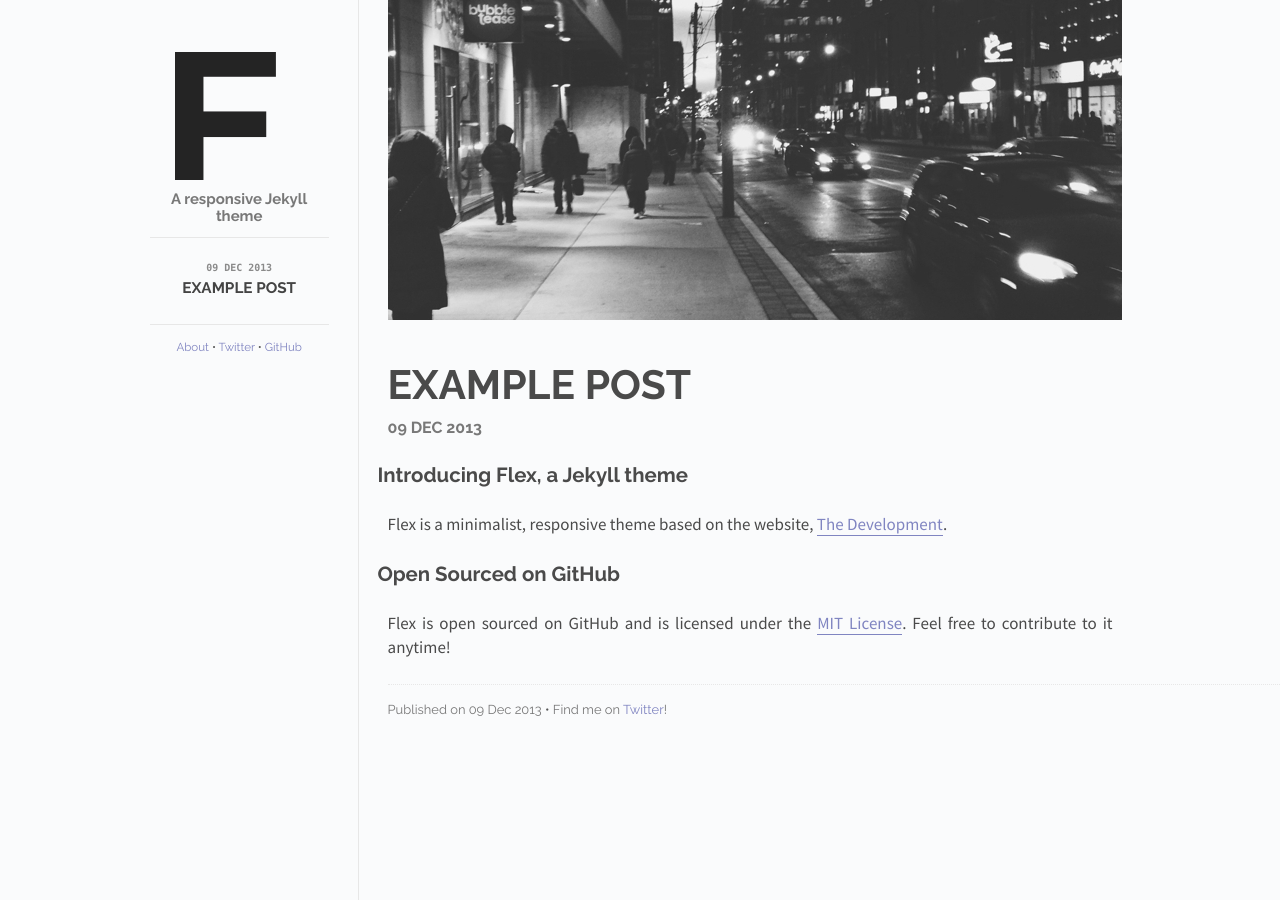
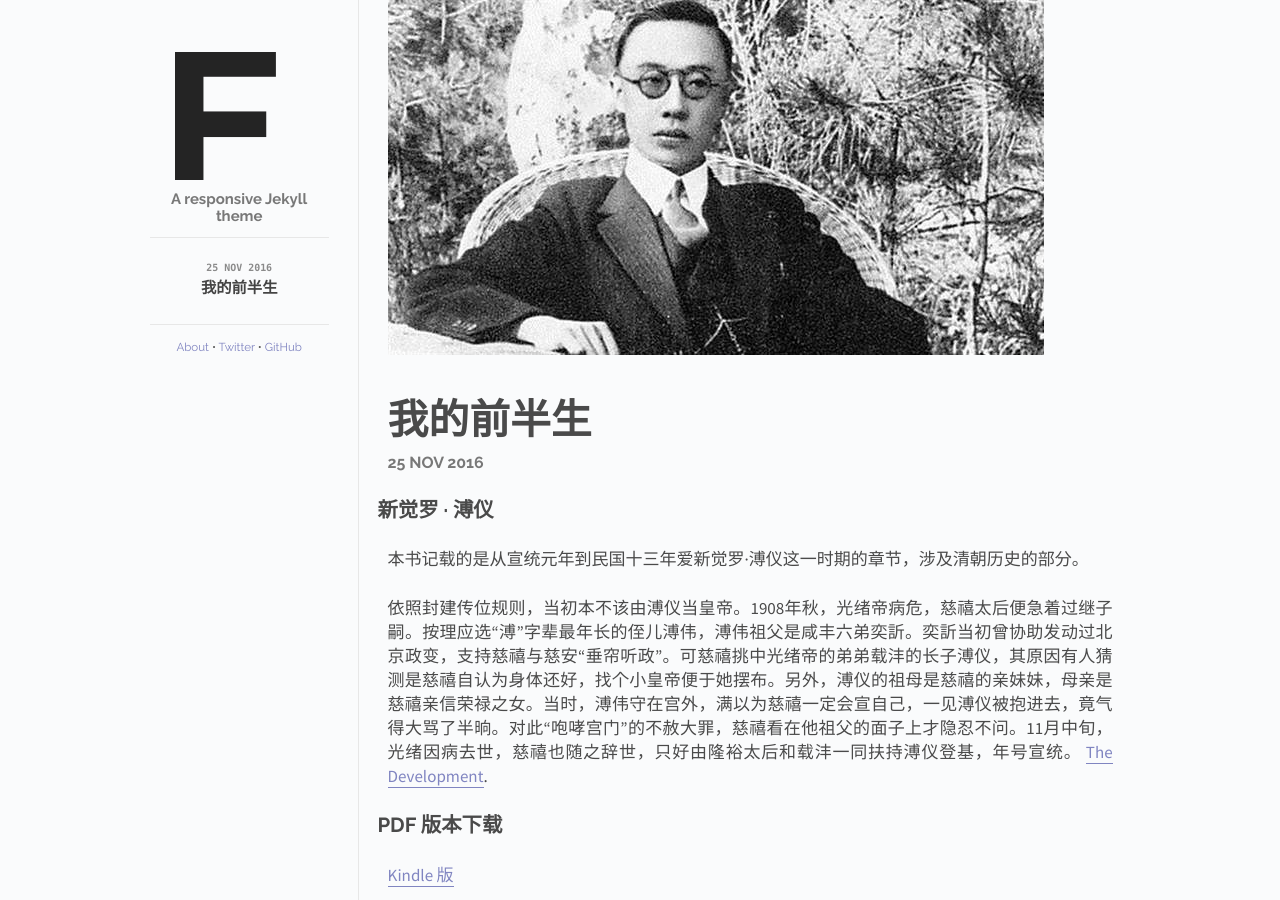
Before and after one commit to M-Mono/m-mono.github.io, a Jekyll site: the page built from index.html, in a window 1280 px wide. Built offline with Jekyll 4.4.1, drawn with Linux system fonts in a browser that asks for light colours; Markdown is read by kramdown in place of the engine named in the settings.

Commit message:
适配，加入链接：我的前半生 · 溥仪

```diff
--- a/_config.yml
+++ b/_config.yml
@@ -1,3 +1,3 @@
-name: Flex
+name: M-Mono
 markdown: redcarpet
 pygments: true
--- a/_posts/2013-12-09-example-post.md
+++ /dev/null
@@ -1,15 +0,0 @@
----
-layout: post
-title: Example post
-cover: cover.jpg
-date:   2013-12-09 12:00:00
-categories: posts
----
-
-## Introducing Flex, a Jekyll theme
-
-Flex is a minimalist, responsive theme based on the website, [The Development](http://thedevelopment.co).
-
-## Open Sourced on GitHub
-
-Flex is open sourced on GitHub and is licensed under the [MIT License](http://opensource.org/licenses/MIT). Feel free to contribute to it anytime!
--- /dev/null
+++ b/_posts/2016-11-26-The-First-Half-of-My-Life.md
@@ -0,0 +1,19 @@
+---
+layout: post
+title: 我的前半生
+cover: cover_The-First-Half-of-My-Life.jpg
+date:   2016-11-25 12:00:00
+categories: posts
+---
+
+## 新觉罗 · 溥仪
+
+本书记载的是从宣统元年到民国十三年爱新觉罗·溥仪这一时期的章节，涉及清朝历史的部分。
+
+
+依照封建传位规则，当初本不该由溥仪当皇帝。1908年秋，光绪帝病危，慈禧太后便急着过继子嗣。按理应选“溥”字辈最年长的侄儿溥伟，溥伟祖父是咸丰六弟奕訢。奕訢当初曾协助发动过北京政变，支持慈禧与慈安“垂帘听政”。可慈禧挑中光绪帝的弟弟载沣的长子溥仪，其原因有人猜测是慈禧自认为身体还好，找个小皇帝便于她摆布。另外，溥仪的祖母是慈禧的亲妹妹，母亲是慈禧亲信荣禄之女。当时，溥伟守在宫外，满以为慈禧一定会宣自己，一见溥仪被抱进去，竟气得大骂了半晌。对此“咆哮宫门”的不赦大罪，慈禧看在他祖父的面子上才隐忍不问。11月中旬，光绪因病去世，慈禧也随之辞世，只好由隆裕太后和载沣一同扶持溥仪登基，年号宣统。
+ [The Development](The-First-Half-of-My-Life/我的前半生 · 溥仪 (Kindle).pdf).
+
+## PDF 版本下载
+
+[Kindle 版](The-First-Half-of-My-Life/我的前半生 · 溥仪 (Kindle).pdf)
```
Also changed, not shown: images/cover_The-First-Half-of-My-Life.jpg (added).
